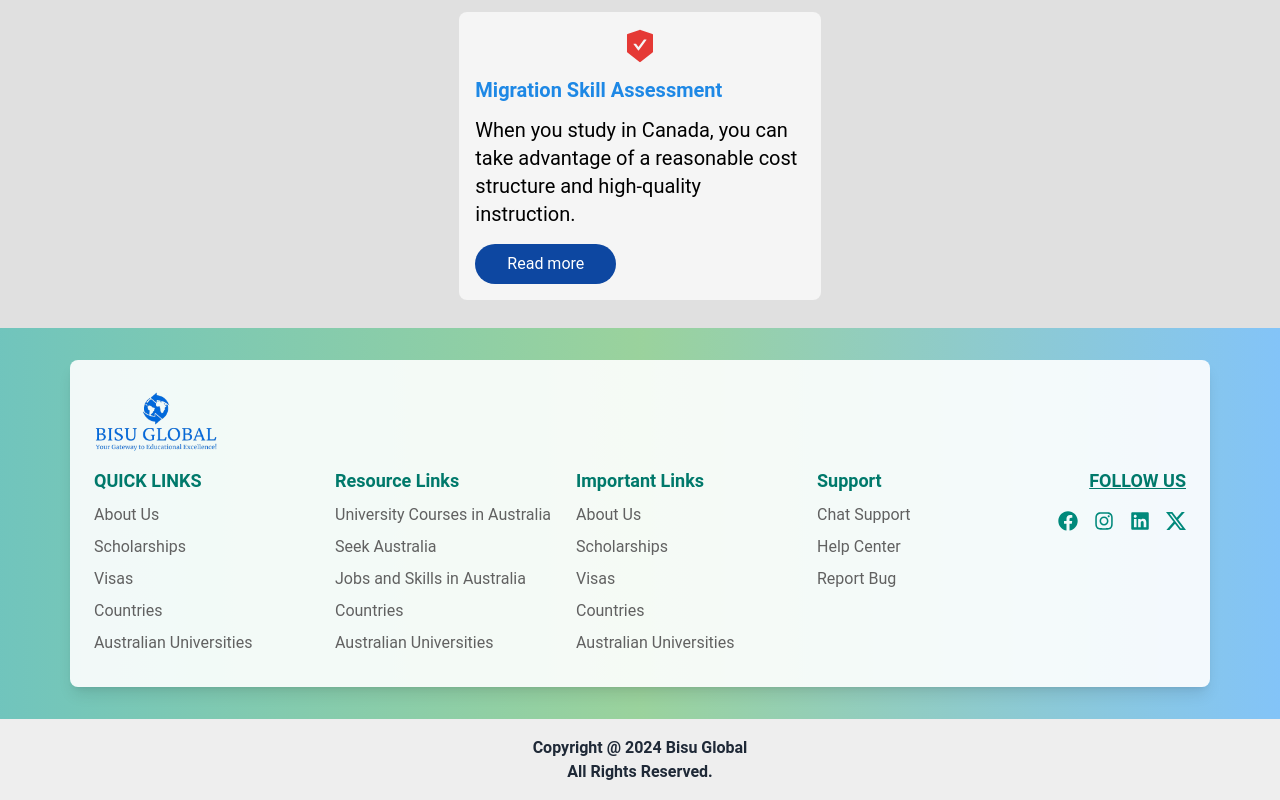
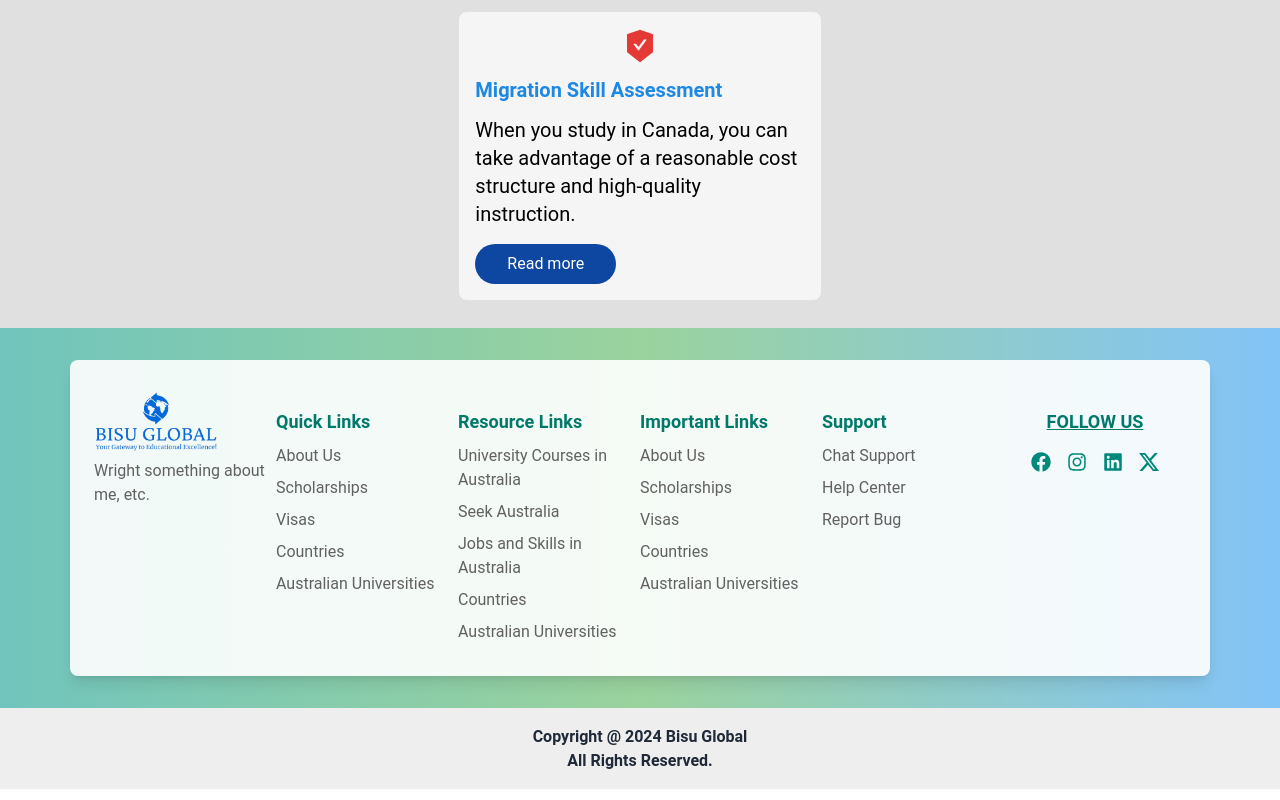
Before and after one commit to Swikar98/bisuConsultancy, a Next.js app: page / in a window 1280 px wide. Shown: the part 2249-3049 px from the top of the page. Built offline with nearby package versions, Linux system fonts and the light colour scheme.

Commit message:
footer update

```diff
--- a/src/component/Footer.jsx
+++ b/src/component/Footer.jsx
@@ -1,159 +1,43 @@
 "use client";
 import React from "react";
 import Image from "next/image";
-import Logo from "../image/logo.png";
-import { FaFacebook, FaInstagram, FaLinkedin } from "react-icons/fa";
-import { BsTwitterX } from "react-icons/bs";
+import footerData from "../data/footer/footer"; // Adjust the path as needed
 
 const Footer = () => {
   return (
     <>
       <div className="relative py-8">
-        {/* Background Gradient */}
         <div className="absolute inset-0 bg-gradient-to-r from-teal-300 via-green-300 to-blue-300 opacity-80"></div>
 
         <div className="relative z-10 container mx-auto px-4 py-6 bg-white bg-opacity-90 rounded-lg shadow-lg">
-          <div className="grid grid-cols-1 md:grid-cols-1 p-2 "> {/* Reduced gap here */}
-            <div className="flex flex-col items-center md:items-start">
-              <Image src={Logo} alt="logo" height={100} width={125} />
+          <div className="flex flex-col md:flex-row p-2">
+            <div className="flex flex-col items-center md:items-start  flex-1">
+              <Image src={footerData.logo.src} alt={footerData.logo.alt} height={100} width={125} />
+              <h5 className="text-gray-700 mt-2 text-center md:text-left">Wright something about me, etc.</h5>
             </div>
-            <div className="flex flex-col md:flex-row md:justify-between gap-2 w-full"> {/* Added full width here */}
-              <div className="flex flex-col w-full md:w-1/2"> {/* Adjusted width here */}
-                <h2 className="text-teal-700 mt-4 font-bold text-lg">QUICK LINKS</h2>
+            {footerData.links.map((section, index) => (
+              <div key={index} className="flex flex-col flex-1">
+                <h2 className="text-teal-700 mt-4 font-bold text-lg">{section.category}</h2>
                 <ul className="mt-2 space-y-2">
-                  <li>
-                    <a href="https://bisu-consultancy.vercel.app/aboutus" className="relative group text-gray-700">
-                      About Us
-                      <span className="absolute block w-full h-1 bg-teal-600 bottom-0 left-0 transform scale-x-0 group-hover:scale-x-100 transition-transform duration-300"></span>
-                    </a>
-                  </li>
-                  <li>
-                    <a href="#" className="relative group text-gray-700">
-                      Scholarships
-                      <span className="absolute block w-full h-1 bg-teal-600 bottom-0 left-0 transform scale-x-0 group-hover:scale-x-100 transition-transform duration-300"></span>
-                    </a>
-                  </li>
-                  <li>
-                    <a href="#" className="relative group text-gray-700">
-                      Visas
-                      <span className="absolute block w-full h-1 bg-teal-600 bottom-0 left-0 transform scale-x-0 group-hover:scale-x-100 transition-transform duration-300"></span>
-                    </a>
-                  </li>
-                  <li>
-                    <a href="#" className="relative group text-gray-700">
-                      Countries
-                      <span className="absolute block w-full h-1 bg-teal-600 bottom-0 left-0 transform scale-x-0 group-hover:scale-x-100 transition-transform duration-300"></span>
-                    </a>
-                  </li>
-                  <li>
-                    <a href="#" className="relative group text-gray-700">
-                      Australian Universities
-                      <span className="absolute block w-full h-1 bg-teal-600 bottom-0 left-0 transform scale-x-0 group-hover:scale-x-100 transition-transform duration-300"></span>
-                    </a>
-                  </li>
+                  {section.items.map((item, itemIndex) => (
+                    <li key={itemIndex}>
+                      <a href={item.url} className="relative group text-gray-700">
+                        {item.label}
+                        <span className="absolute block w-full h-1 bg-teal-600 bottom-0 left-0 transform scale-x-0 group-hover:scale-x-100 transition-transform duration-300"></span>
+                      </a>
+                    </li>
+                  ))}
                 </ul>
               </div>
-              <div className="flex flex-col w-full md:w-1/2"> {/* Adjusted width here */}
-                <h2 className="text-teal-700 mt-4 font-bold text-lg">Resource Links</h2>
-                <ul className="mt-2 space-y-2">
-                  <li>
-                    <a href="https://www.universitycourses.com.au/" className="relative group text-gray-700">
-                      University Courses in Australia
-                      <span className="absolute block w-full h-1 bg-teal-600 bottom-0 left-0 transform scale-x-0 group-hover:scale-x-100 transition-transform duration-300"></span>
-                    </a>
-                  </li>
-                  <li>
-                    <a href="https://www.seek.com.au/" className="relative group text-gray-700">
-                      Seek Australia
-                      <span className="absolute block w-full h-1 bg-teal-600 bottom-0 left-0 transform scale-x-0 group-hover:scale-x-100 transition-transform duration-300"></span>
-                    </a>
-                  </li>
-                  <li>
-                    <a href="https://www.jobsandskills.gov.au/" className="relative group text-gray-700">
-                      Jobs and Skills in Australia
-                      <span className="absolute block w-full h-1 bg-teal-600 bottom-0 left-0 transform scale-x-0 group-hover:scale-x-100 transition-transform duration-300"></span>
-                    </a>
-                  </li>
-                  <li>
-                    <a href="#" className="relative group text-gray-700">
-                      Countries
-                      <span className="absolute block w-full h-1 bg-teal-600 bottom-0 left-0 transform scale-x-0 group-hover:scale-x-100 transition-transform duration-300"></span>
-                    </a>
-                  </li>
-                  <li>
-                    <a href="#" className="relative group text-gray-700">
-                      Australian Universities
-                      <span className="absolute block w-full h-1 bg-teal-600 bottom-0 left-0 transform scale-x-0 group-hover:scale-x-100 transition-transform duration-300"></span>
-                    </a>
-                  </li>
-                </ul>
-              </div>
-              <div className="flex flex-col w-full md:w-1/2"> {/* Adjusted width here */}
-                <h2 className="text-teal-700 mt-4 font-bold text-lg">Important Links</h2>
-                <ul className="mt-2 space-y-2">
-                  <li>
-                    <a href="https://bisu-consultancy.vercel.app/aboutus" className="relative group text-gray-700">
-                      About Us
-                      <span className="absolute block w-full h-1 bg-teal-600 bottom-0 left-0 transform scale-x-0 group-hover:scale-x-100 transition-transform duration-300"></span>
-                    </a>
-                  </li>
-                  <li>
-                    <a href="#" className="relative group text-gray-700">
-                      Scholarships
-                      <span className="absolute block w-full h-1 bg-teal-600 bottom-0 left-0 transform scale-x-0 group-hover:scale-x-100 transition-transform duration-300"></span>
-                    </a>
-                  </li>
-                  <li>
-                    <a href="#" className="relative group text-gray-700">
-                      Visas
-                      <span className="absolute block w-full h-1 bg-teal-600 bottom-0 left-0 transform scale-x-0 group-hover:scale-x-100 transition-transform duration-300"></span>
-                    </a>
-                  </li>
-                  <li>
-                    <a href="#" className="relative group text-gray-700">
-                      Countries
-                      <span className="absolute block w-full h-1 bg-teal-600 bottom-0 left-0 transform scale-x-0 group-hover:scale-x-100 transition-transform duration-300"></span>
-                    </a>
-                  </li>
-                  <li>
-                    <a href="#" className="relative group text-gray-700">
-                      Australian Universities
-                      <span className="absolute block w-full h-1 bg-teal-600 bottom-0 left-0 transform scale-x-0 group-hover:scale-x-100 transition-transform duration-300"></span>
-                    </a>
-                  </li>
-                </ul>
-              </div>
-              <div className="flex flex-col w-full md:w-1/2"> {/* Adjusted width here */}
-                <h2 className="text-teal-700 mt-4 font-bold text-lg">Support</h2>
-                <ul className="mt-2 space-y-2">
-                  <li>
-                    <a href="#" className="relative group text-gray-700">
-                      Chat Support
-                      <span className="absolute block w-full h-1 bg-teal-600 bottom-0 left-0 transform scale-x-0 group-hover:scale-x-100 transition-transform duration-300"></span>
-                    </a>
-                  </li>
-                  <li>
-                    <a href="#" className="relative group text-gray-700">
-                      Help Center
-                      <span className="absolute block w-full h-1 bg-teal-600 bottom-0 left-0 transform scale-x-0 group-hover:scale-x-100 transition-transform duration-300"></span>
-                    </a>
-                  </li>
-                  <li>
-                    <a href="#" className="relative group text-gray-700">
-                      Report Bug
-                      <span className="absolute block w-full h-1 bg-teal-600 bottom-0 left-0 transform scale-x-0 group-hover:scale-x-100 transition-transform duration-300"></span>
-                    </a>
-                  </li>
-                </ul>
-              </div>
-              <div className="flex flex-col items-center md:items-end w-full md:w-auto"> {/* Adjusted width here */}
-                <h2 style={{ textDecoration: 'underline' }} className="text-teal-700 mt-4 font-bold text-lg">FOLLOW US</h2>
-                <div className="mt-4 mb-4 text-teal-600 flex gap-4">
-                  <FaFacebook size={20} />
-                  <FaInstagram size={20} />
-                  <FaLinkedin size={20} />
-                  <BsTwitterX size={20} />
-                </div>
+            ))}
+            <div className="flex flex-col items-center  flex-1">
+              <h2 style={{ textDecoration: 'underline' }} className="text-teal-700 mt-4 font-bold text-lg">FOLLOW US</h2>
+              <div className="mt-4 mb-4 text-teal-600 flex gap-4">
+                {footerData.social.map((social, socialIndex) => (
+                  <a key={socialIndex} href={social.url} target="_blank" rel="noopener noreferrer">
+                    <social.icon size={20} />
+                  </a>
+                ))}
               </div>
             </div>
           </div>
--- /dev/null
+++ b/src/data/footer/footer.js
@@ -0,0 +1,59 @@
+import { FaFacebook, FaInstagram, FaLinkedin } from "react-icons/fa";
+import { BsTwitterX } from "react-icons/bs";
+import Logo from "../../image/logo.png"
+
+const footerData = {
+  logo: {
+    src: Logo,
+    alt: "logo",
+  },
+  links: [
+    {
+      category: "Quick Links",
+      items: [
+        { label: "About Us", url: "https://bisu-consultancy.vercel.app/aboutus" },
+        { label: "Scholarships", url: "#" },
+        { label: "Visas", url: "#" },
+        { label: "Countries", url: "#" },
+        { label: "Australian Universities", url: "#" },
+
+      ],
+    },
+    {
+      category: "Resource Links",
+      items: [
+        { label: "University Courses in Australia", url: "https://www.universitycourses.com.au/" },
+        { label: "Seek Australia", url: "https://www.seek.com.au/" },
+        { label: "Jobs and Skills in Australia", url: "https://www.jobsandskills.gov.au/" },
+        { label: "Countries", url: "#" },
+        { label: "Australian Universities", url: "#" },
+      ],
+    },
+    {
+      category: "Important Links",
+      items: [
+        { label: "About Us", url: "https://bisu-consultancy.vercel.app/aboutus" },
+        { label: "Scholarships", url: "#" },
+        { label: "Visas", url: "#" },
+        { label: "Countries", url: "#" },
+        { label: "Australian Universities", url: "#" },
+      ],
+    },
+    {
+      category: "Support",
+      items: [
+        { label: "Chat Support", url: "#" },
+        { label: "Help Center", url: "#" },
+        { label: "Report Bug", url: "#" },
+      ],
+    },
+  ],
+  social: [
+    { icon: FaFacebook, url: "https://facebook.com" },
+    { icon: FaInstagram, url: "https://instagram.com" },
+    { icon: FaLinkedin, url: "https://linkedin.com" },
+    { icon: BsTwitterX, url: "https://twitter.com" },
+  ],
+};
+
+export default footerData;
```
